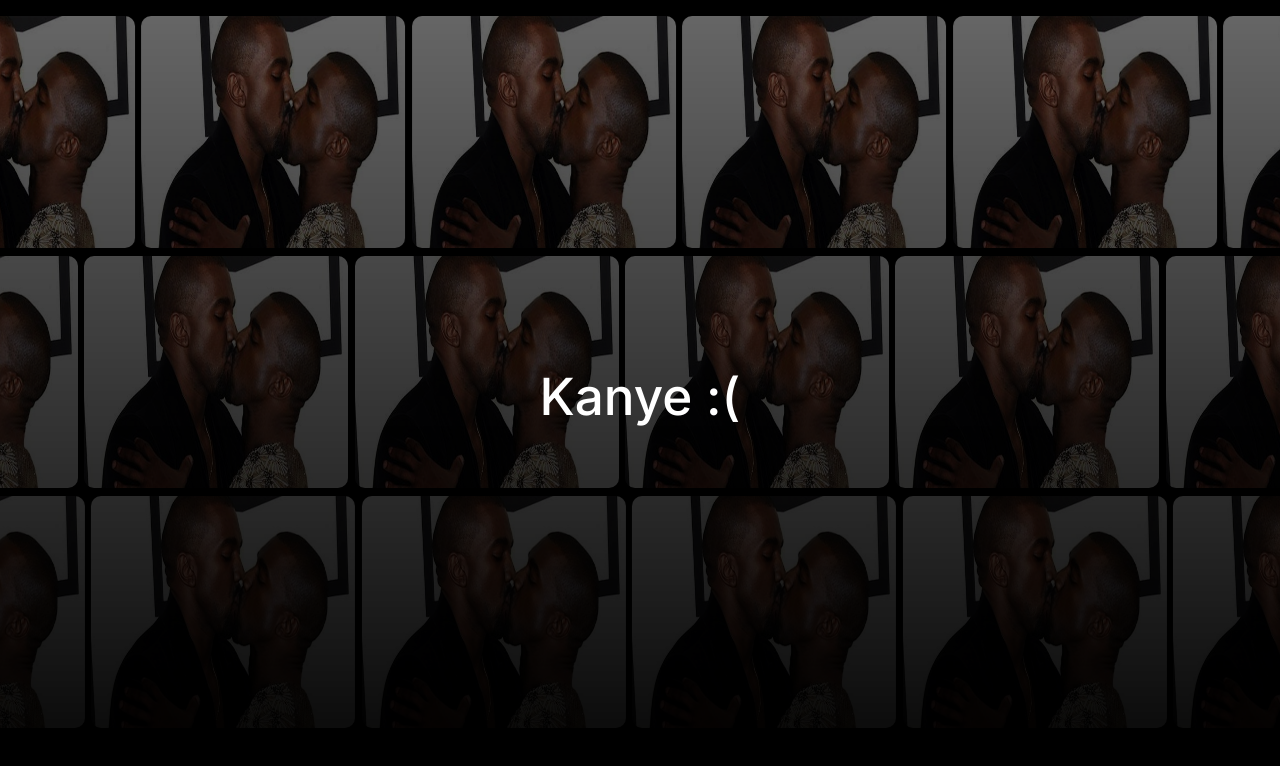
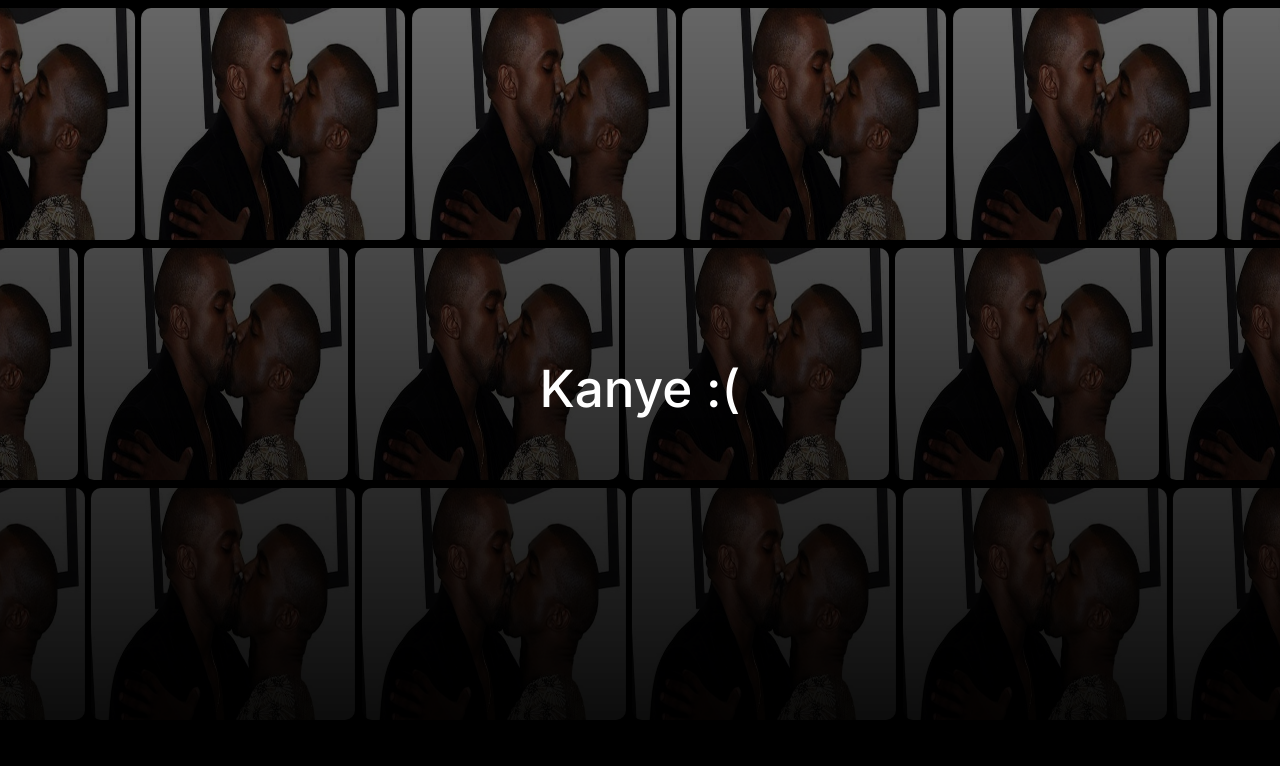
Before and after one commit to GabrielStefan24/bff-tattoo, a Next.js app: page / in a window 1280 px wide. Shown: the top 766 px of the page. Built offline with nearby package versions, Linux system fonts and the light colour scheme.

Commit message:
margin change

```diff
--- a/app/Components/Preloader/styles.module.scss
+++ b/app/Components/Preloader/styles.module.scss
@@ -7,7 +7,7 @@
 
 	flex-direction: column;
 	justify-content: flex-start;
-    margin-top: 2vh;
+    margin-top: 1vh;
 
 }
 .tile {
```
